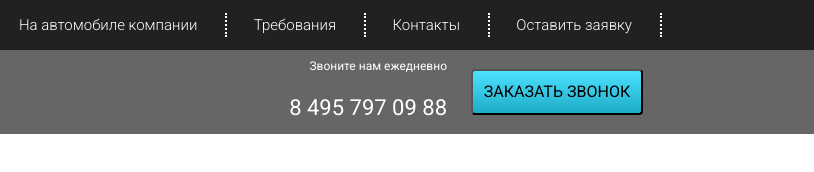
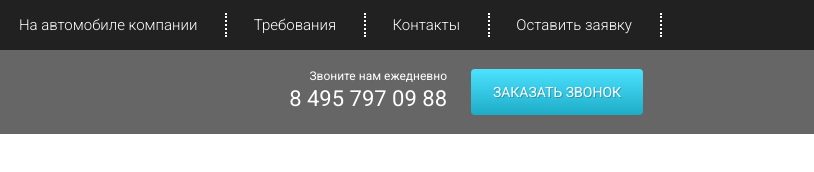
Before and after one commit to viktarbrutsis/UBER, a plain HTML site: page index.html in a window 1280 px wide. Shown: the full height of the page, 466-1280 px from the left. Drawn offline with Linux system fonts and the light colour scheme.

Commit message:
finished subheader

```diff
--- a/css/style.css
+++ b/css/style.css
@@ -55,8 +55,8 @@ nav {
    margin-top: 4px;
 }
 
-.subheader .subheader_call_text {
-   margin-top: 7px;
+.subheader .subheader_call {
+   margin-top: 17px;
    text-align: right;
    font-style: Regular;
    font-size: 12px;
@@ -64,20 +64,28 @@ nav {
 }
 
 .subheader .subheader_call_number {
+   display: block;
    text-align: right;
    font-style: Regular;
    font-size: 22px;
    color: #FFFFFF;
+   text-decoration: none;
+   line-height: 12px;
+   margin-top: 8px;
 }
 
 .subheader .subheader_btn {
-
-   text-transform: uppercase;
-   margin-top: 19px;
    width: 172px;
    height: 46px;
-   background: linear-gradient(0deg, #1EACC7 0%, #4CE2FF 100%);;
-   box-shadow: inset 0px, -3px rgba(0, 0, 0, 0.12);
-
+   box-shadow: inset 0px, -3px 0 rgba(0, 0, 0, 0.12);
+   /* border: 3px solid rgba(0, 0, 0, 0.07); */
+   border: none;
+   background-image: linear-gradient(to top, #1EACC7 0%, #4CE2FF 100%);
+   text-shadow: 1px 1px 0 rgba(0, 0, 0, 0.21);
+   text-transform: uppercase;
+   color:#ffffff;
+   margin-top: 19px;
+   font-size: 14px;
+   font-weight: 400;
    border-radius: 4px;
 }
--- a/index.html
+++ b/index.html
@@ -34,8 +34,8 @@
                         <div class="subheader_official">Официальный партнер Uber в Москве</div>
                      </div>
                      <div class="col-md-2 offset-md-2">
-                        <p class="subheader_call_text">Звоните нам ежедневно</p>
-                        <p class="subheader_call_number">8 495 797 09 88</p>
+                        <div class="subheader_call">Звоните нам ежедневно</div>
+                        <a href="tel:+74957970988" class="subheader_call_number">8 495 797 09 88</a>
                      </div>
                      <div class="col-md-2">
                         <button class="subheader_btn">заказать звонок</button>
@@ -45,4 +45,7 @@
          </div>
 
    </header>
+   <section class="promo">
+
+   </section>
 </html>
```
